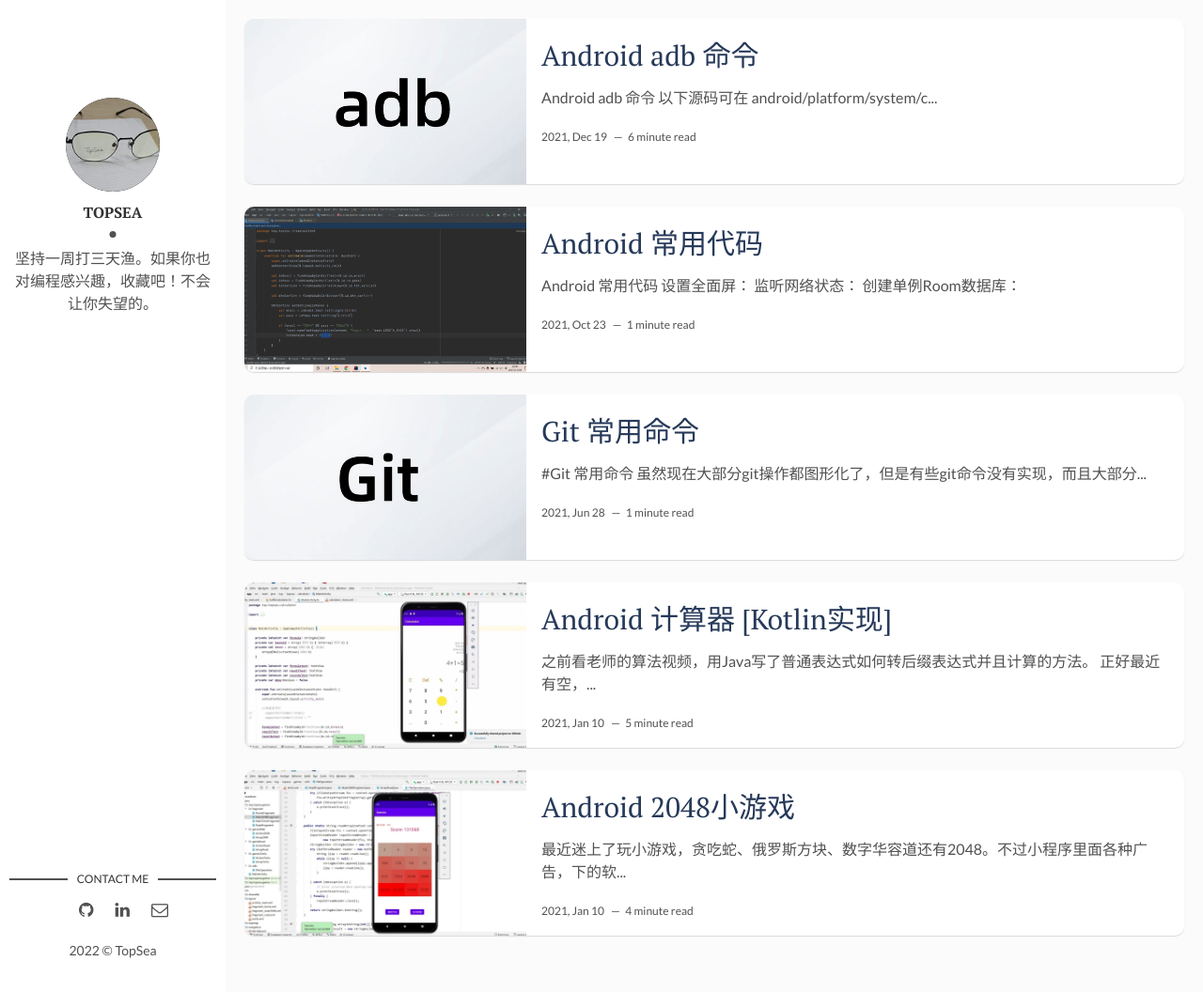
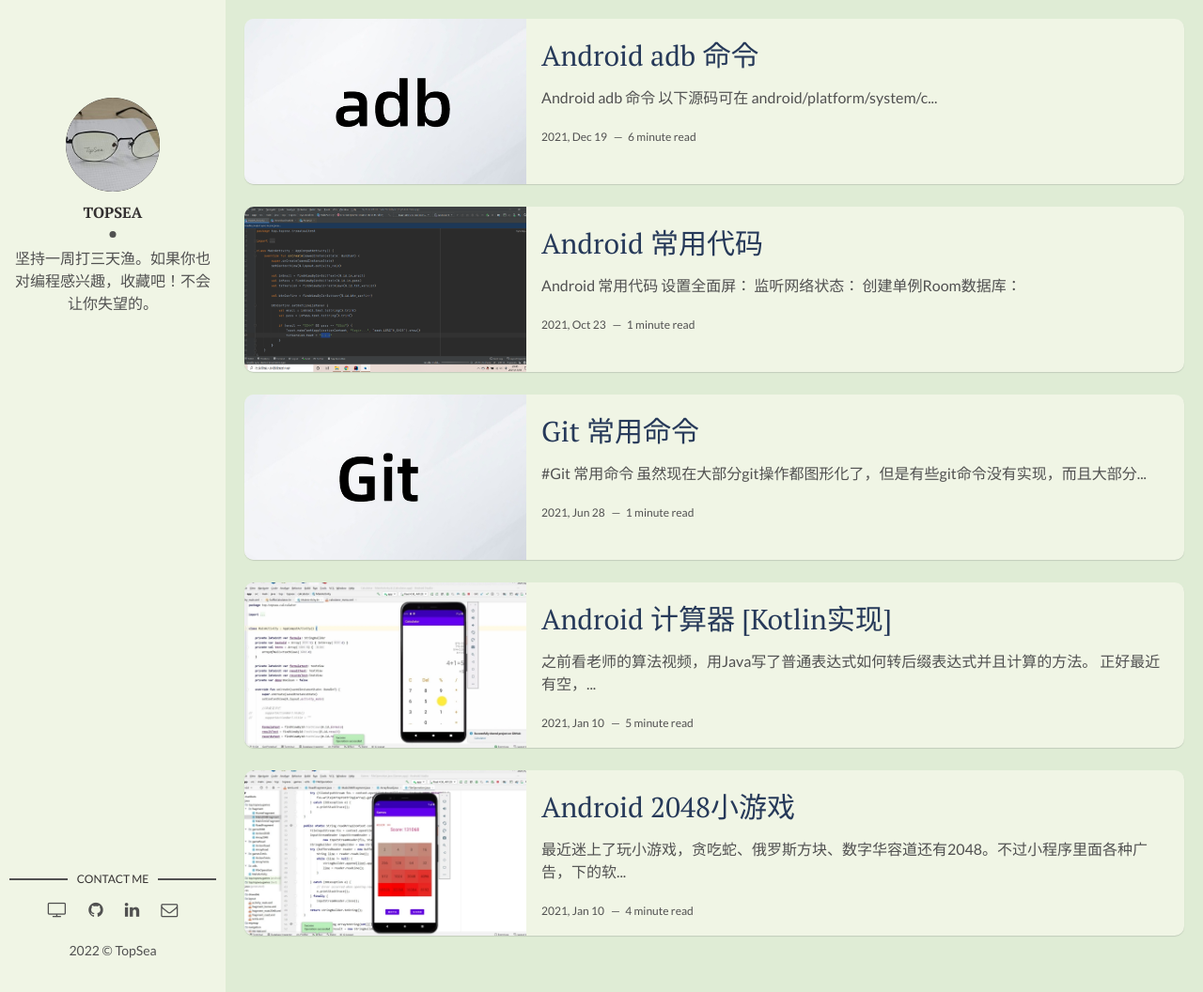
Before and after one commit to TopSea/TopSea.github.io, a Jekyll site: the page built from index.html, in a window 1280 px wide and 1056 px high. Shown: the whole window at 94% size. Built offline with Jekyll 4.4.1, drawn with Linux system fonts in a browser that asks for light colours; the list of posts is cut into pages by our own code.

Commit message:
背景和图标修改

```diff
--- a/_layouts/main.html
+++ b/_layouts/main.html
@@ -16,9 +16,8 @@
     <section class="contact">
       <h3 class="contact-title">Contact me</h3>
       <ul>
-        {% if site.social-facebook %}
-          <li><a href="https://space.bilibili.com/{{ site.social-facebook }}" target="_blank">
-            <i aria-hidden="true"></i>
+        {% if site.social-bilibili %}
+          <li class="television"><a href="https://space.bilibili.com/{{ site.social-bilibili }}" target="_blank"><i class="fa fa-television" aria-hidden="true"></i>
           </a></li>
         {% else %}
           <li><a href="https://space.bilibili.com/" target="_blank"><i aria-hidden="true"></i></a></li>
--- a/assets/css/main.css
+++ b/assets/css/main.css
@@ -890,10 +890,11 @@
 .wrapper {
     max-width: 100%;
     position: relative;
+    background-color: #dfecd5;
 }
 
 .post, .article-page {
-    background-color: #fff;
+    background-color: #f0f5e5;
 }
 
 ::-moz-selection {
@@ -937,7 +938,7 @@
     width: 240px;
     height: 100%;
     padding: 20px 10px;
-    background-color: #ffffff;
+    background-color: #f0f5e5;
 }
 
 .about {
```
